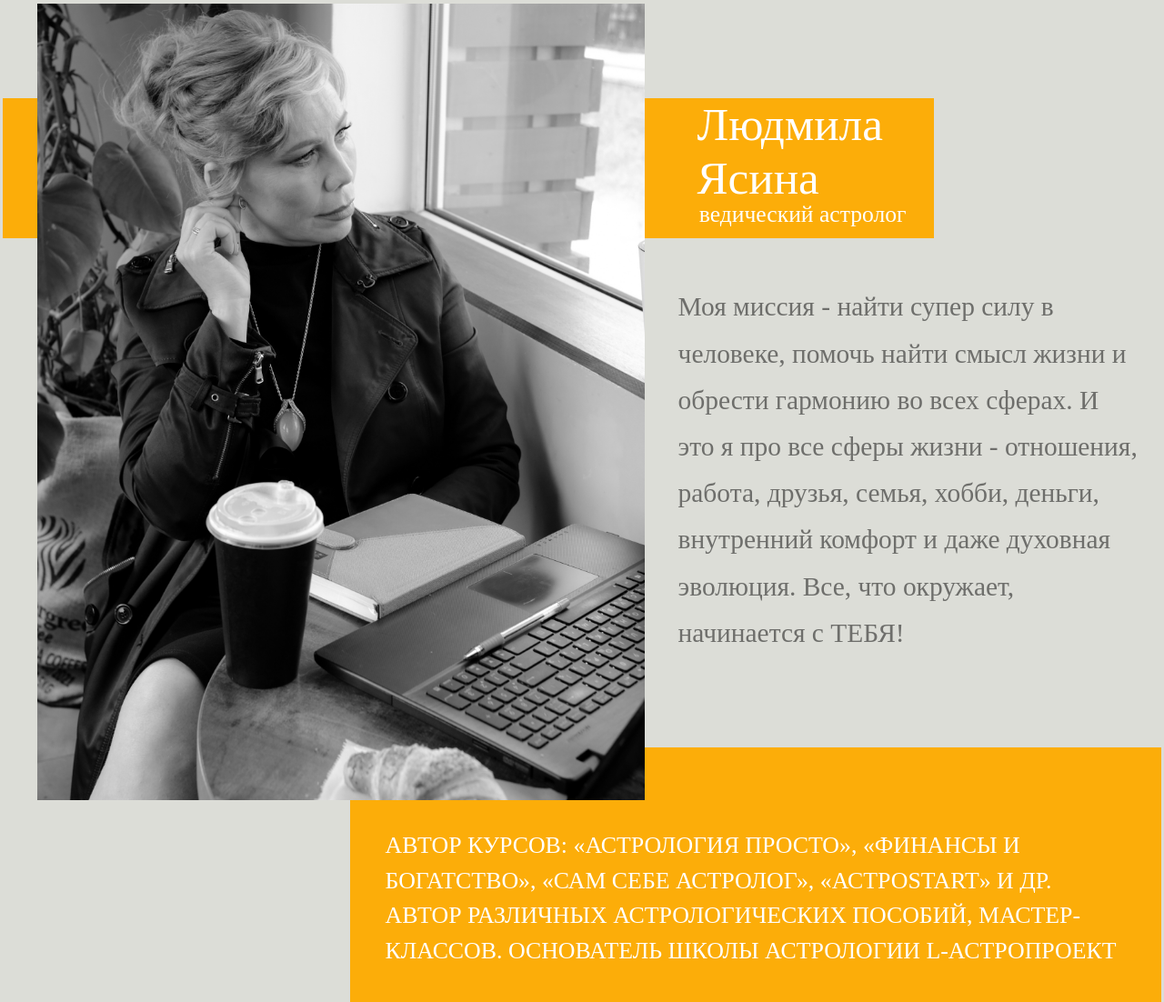
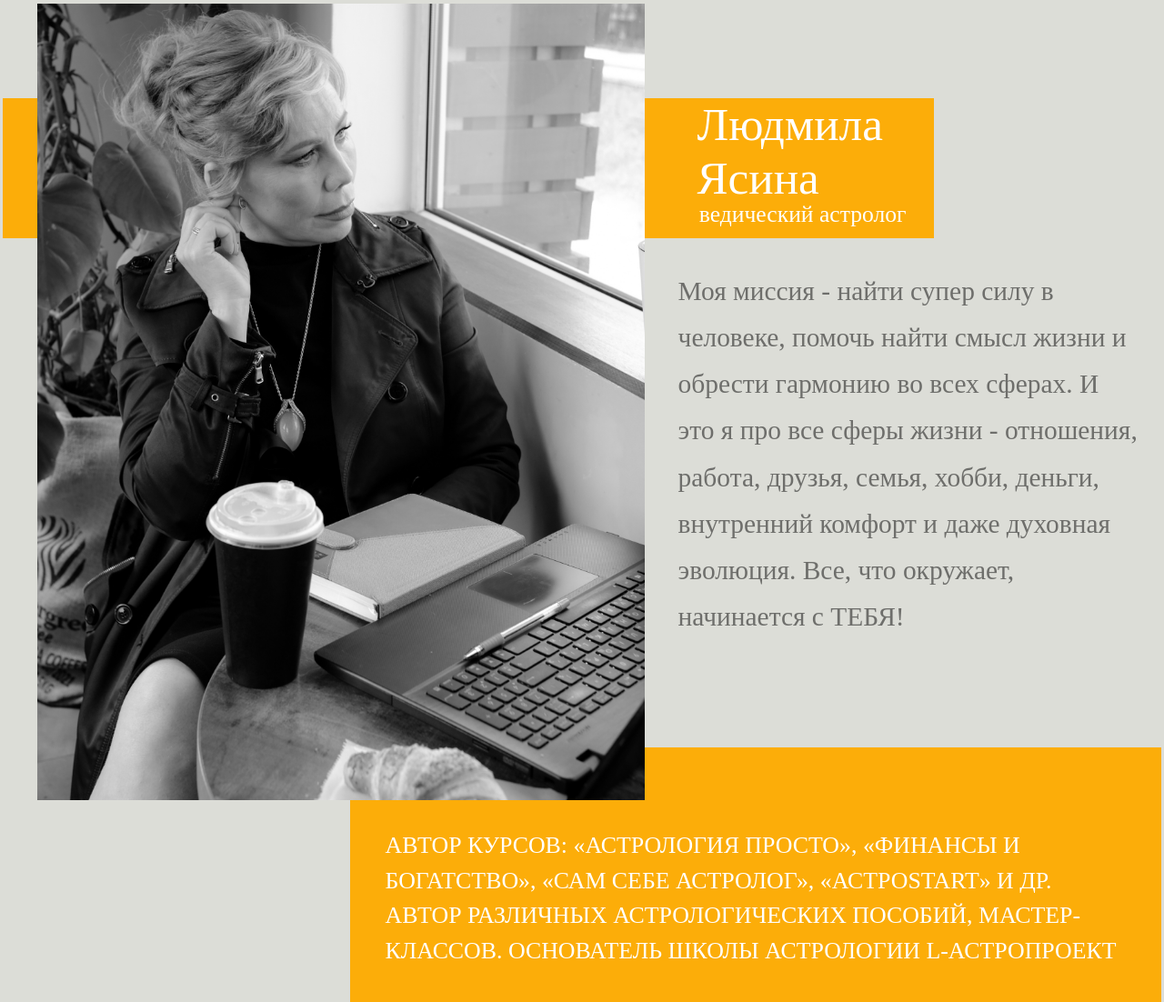
Before and after one commit to Tishe698/lololo, a Django app: page /about_me in a window 1280 px wide. Shown: the part 333-1435 px from the top of the page at 91% size. Run offline with Django 4.2, Linux system fonts and the light colour scheme.

```diff
--- a/sait/static/css/about_me.css
+++ b/sait/static/css/about_me.css
@@ -59,7 +59,7 @@ width: 80vw;
 .missia {
     position: absolute;
     left: 57%;
-    top: 35%;
+    top: 33%;
     width: 41%;
 }
 
```
